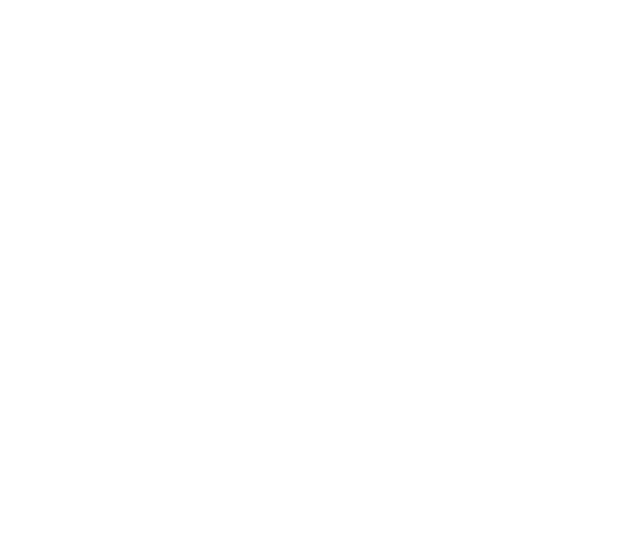
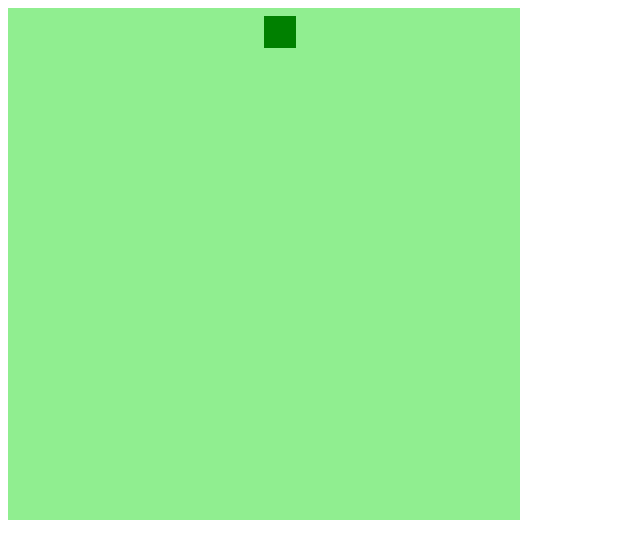
Before and after one commit to SuayMack/SnakeGame, a plain HTML site: page index.html in a window 1280 px wide. Shown: the whole page, without its empty margins (0-640 px from the left). Drawn offline with Linux system fonts and the light colour scheme.

Commit message:
create background and create snake

```diff
--- a/index.html
+++ b/index.html
@@ -7,6 +7,6 @@
 </head>
 <body>
     <canvas id="snake" width="512" height="512"></canvas>
-
 </body>
+<script type="text/javascript" src="script.js"></script>
 </html>
--- a/script.js
+++ b/script.js
@@ -1,10 +1,23 @@
 let canvas = document.getElementById("snake")
 let context = canvas.getContext("2d")
 let box = 32
+let snake = []
+snake[0] = {
+    x: 8 * box,
+    y: 8
+}
 
-function criarBG() {
-    context.fillStyle = "lightgreen"
+function createBG() {
+    context.fillStyle = "lightgreen";
     context.fillRect(0, 0, 16 * box, 16 * box)
 }
 
-criarBG()
+function createSnake() {
+    for(i = 0; i < snake.length; i++) {
+        context.fillStyle = "green";
+        context.fillRect(snake[i].x, snake[i].y, box, box)
+    }
+}
+
+createBG()
+createSnake()
```
